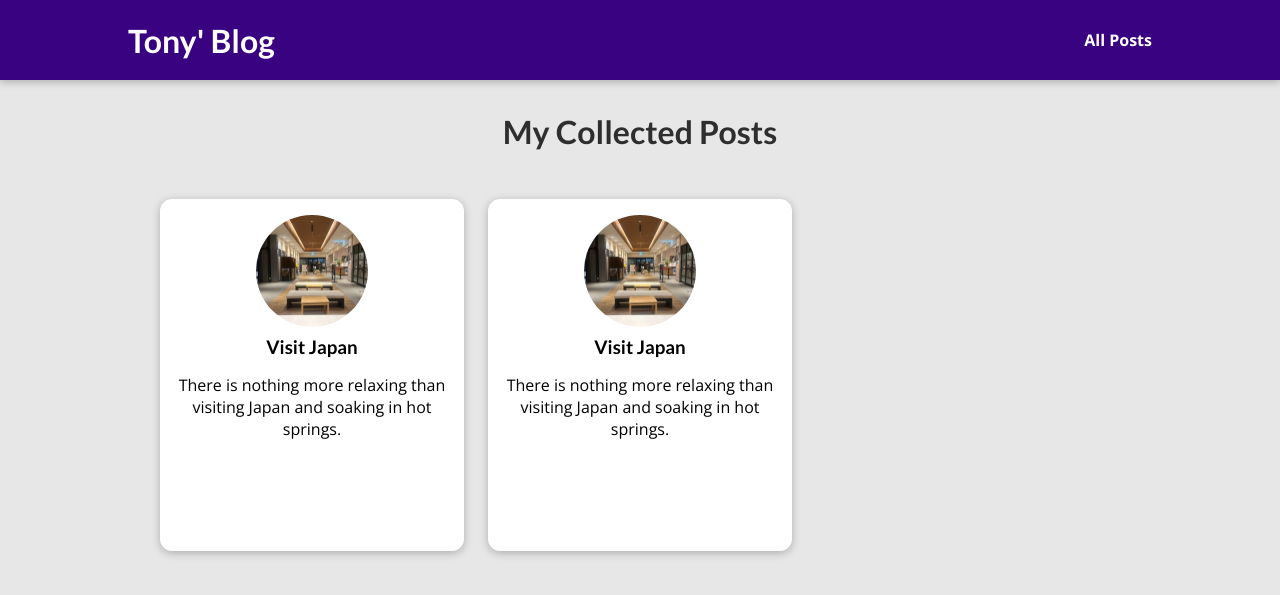
After one commit to infinite31336/django_blog, a Django app: template my_site/blog/templates/blog/all-posts.html in a window 1280 px wide. The commit adds this page. Shown: the top 595 px of the page. Run offline with Django 5.2, Linux system fonts and the light colour scheme; the template is opened without the code that fills it, so the values that code supplies are empty.

Commit message:
Create all post and post pages

```diff
--- /dev/null
+++ b/my_site/blog/static/blog/all-posts.css
@@ -0,0 +1,43 @@
+body {
+  background-color: #e7e7e7;
+}
+
+#main-navigation {
+  background-color: #390281;
+  box-shadow: 0 2px 8px rgba(0, 0, 0, 0.25);
+}
+
+#all-posts {
+  margin: 7rem auto;
+  width: 90%;
+  max-width: 60rem;
+}
+
+#all-posts h2 {
+  text-align: center;
+  font-size: 2rem;
+  color: #2e2e2e;
+  margin: 3rem 0;
+}
+
+ul {
+  list-style: none;
+  margin: 0;
+  padding: 0;
+  display: grid;
+  grid-template-columns: repeat(auto-fill, minmax(17rem, 1fr));
+  gap: 1.5rem;
+}
+
+.post img {
+  width: 7rem;
+  height: 7rem;
+}
+
+.post a {
+  height: 22rem;
+  transform-origin: center;
+  box-shadow: 0 2px 8px rgba(0, 0, 0, 0.25);
+  border-radius: 12px;
+  background-color: white;
+}
--- /dev/null
+++ b/my_site/blog/static/blog/post.css
@@ -0,0 +1,43 @@
+.post {
+  display: flex;
+  flex-direction: column;
+  align-items: center;
+  text-align: center;
+}
+
+.post a {
+  text-decoration: none;
+  color: black;
+  transition: all 0.2s ease;
+  padding: 1rem;
+}
+
+.post a:hover,
+.post a:active {
+  transform: scale(1.1);
+  background-color: #390281;
+  color: white;
+}
+
+.post img {
+  width: 5rem;
+  height: 5rem;
+  object-fit: cover;
+  border-radius: 50%;
+}
+
+.post h3 {
+  margin: 0.25rem 0;
+}
+
+.post time {
+  color: #666666;
+  margin: 0.25rem;
+  font-style: italic;
+  font-size: 0.85rem;
+}
+
+.post:hover time,
+.post:active time {
+  color: white;
+}
--- /dev/null
+++ b/my_site/blog/templates/blog/all-posts.html
@@ -0,0 +1,29 @@
+{% extends "base.html" %}
+{% load static %}
+
+{% block title %}
+   All My Posts
+{% endblock  %}
+
+{% block css_files %}
+    <link rel='stylesheet' href='{% static "blog/post.css" %}'>
+    <link rel='stylesheet' href='{% static "blog/all-posts.css" %}'>
+{% endblock %}
+
+{% block content %}
+    <header id='main-navigation'>
+        <h1><a href=''>Tony' Blog</a></h1>
+        <nav>
+            <a href=''>All Posts</a>
+        </nav>
+    </header>
+
+    <section id='all-posts'>
+        <h2>My Collected Posts</h2>
+
+        <ul>
+            {% include "blog/includes/post.html" %}
+            {% include "blog/includes/post.html" %}
+        </ul>
+    </section>
+{% endblock %}
--- /dev/null
+++ b/my_site/blog/templates/blog/includes/post.html
@@ -0,0 +1,13 @@
+{% load static %}
+
+<li>
+    <article class='post'>
+        <a href=''>
+            <img src='{% static "blog/images/Heiwajima.jpg" %}' alt='Visit Japan' />
+            <div class='post__content'>
+                <h3>Visit Japan</h3>
+                <p>There is nothing more relaxing than visiting Japan and soaking in hot springs.</p>
+            </div>
+        </a>
+    </article>
+</li>
--- a/my_site/blog/views.py
+++ b/my_site/blog/views.py
@@ -4,7 +4,7 @@ def starting_page(request):
     return render(request, 'blog/index.html')
 
 def posts(request):
-    pass
+    return render(request, 'blog/all-posts.html')
 
 def post_detail(request):
     pass
```
Also changed, not shown: my_site/blog/static/blog/index.css (+0 -44 lines), my_site/blog/templates/blog/index.html (+2 -11 lines).
